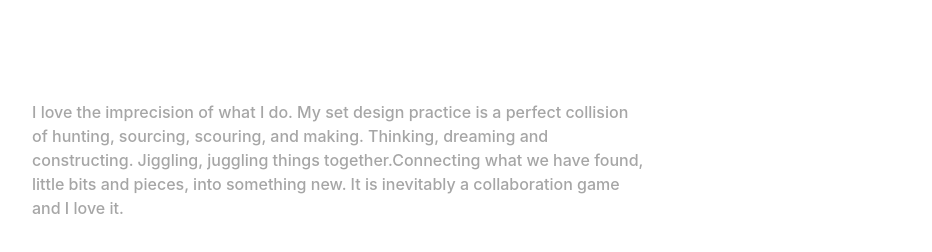
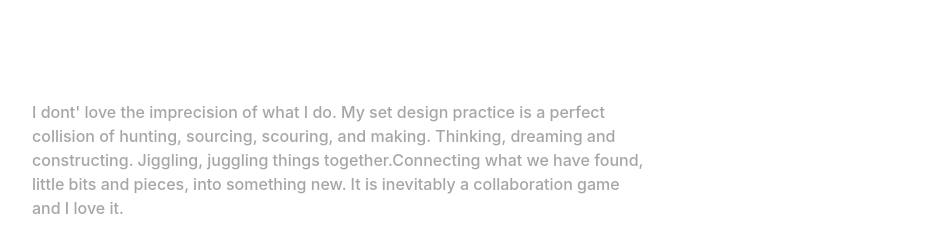
Before and after one commit to CeciLiu/Victoria, a plain HTML site: page Victoria.html in a window 1280 px wide. Shown: the part 1550-1802 px from the top of the page, without its empty margins (96-1028 px from the left). Drawn offline with nearby package versions, Linux system fonts and the light colour scheme.

Commit message:
changed text

```diff
--- a/Victoria.html
+++ b/Victoria.html
@@ -59,7 +59,7 @@
                 <img class="faded" src="https://vspicer.com/wp-content/uploads/2017/06/spicer-1024x576.jpg" height="230" width="394">
         </div>
         <p>
-            I love the imprecision of what I do. My set design practice is a perfect collision of hunting, sourcing, scouring, and making.  Thinking, dreaming and constructing.
+            I dont' love the imprecision of what I do. My set design practice is a perfect collision of hunting, sourcing, scouring, and making.  Thinking, dreaming and constructing.
             Jiggling, juggling things together.Connecting what we have found, little bits and pieces,   into something new. It is inevitably a collaboration game and I love it.
         </p>
     </section>
```
